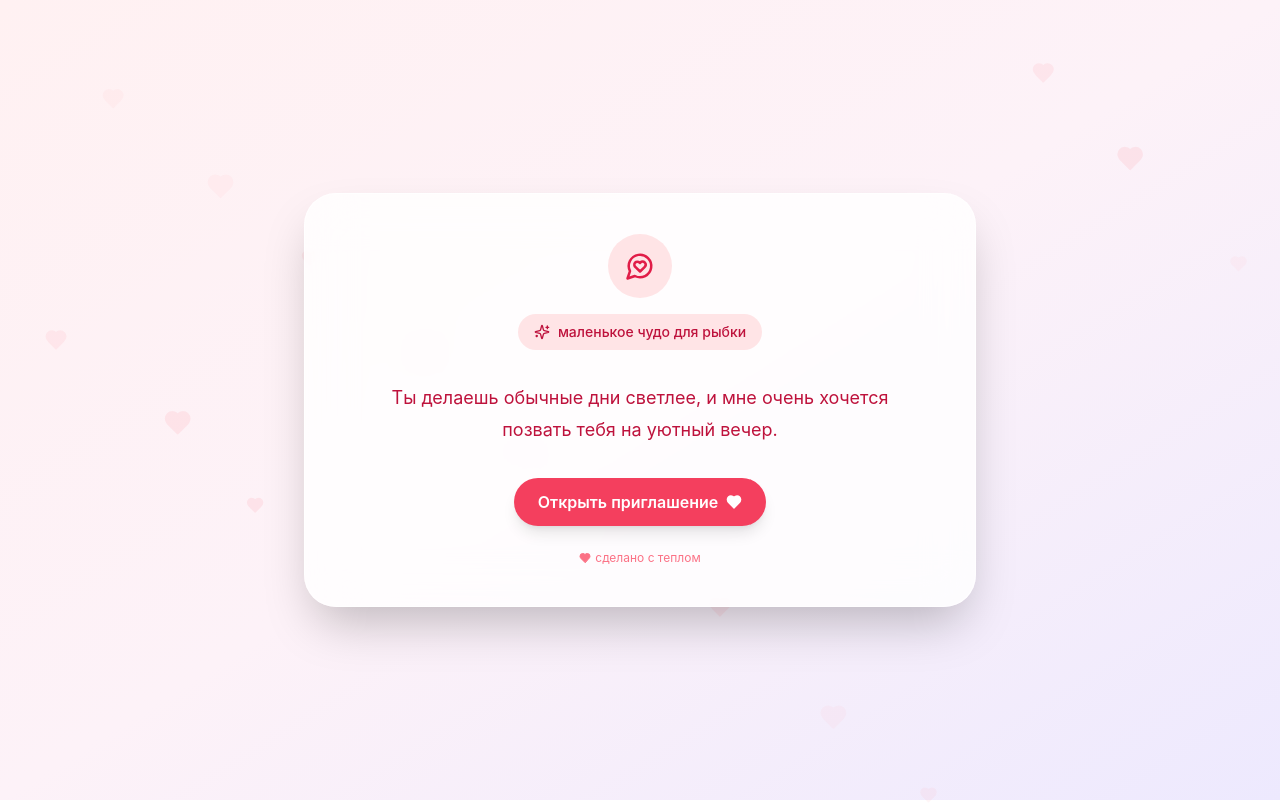
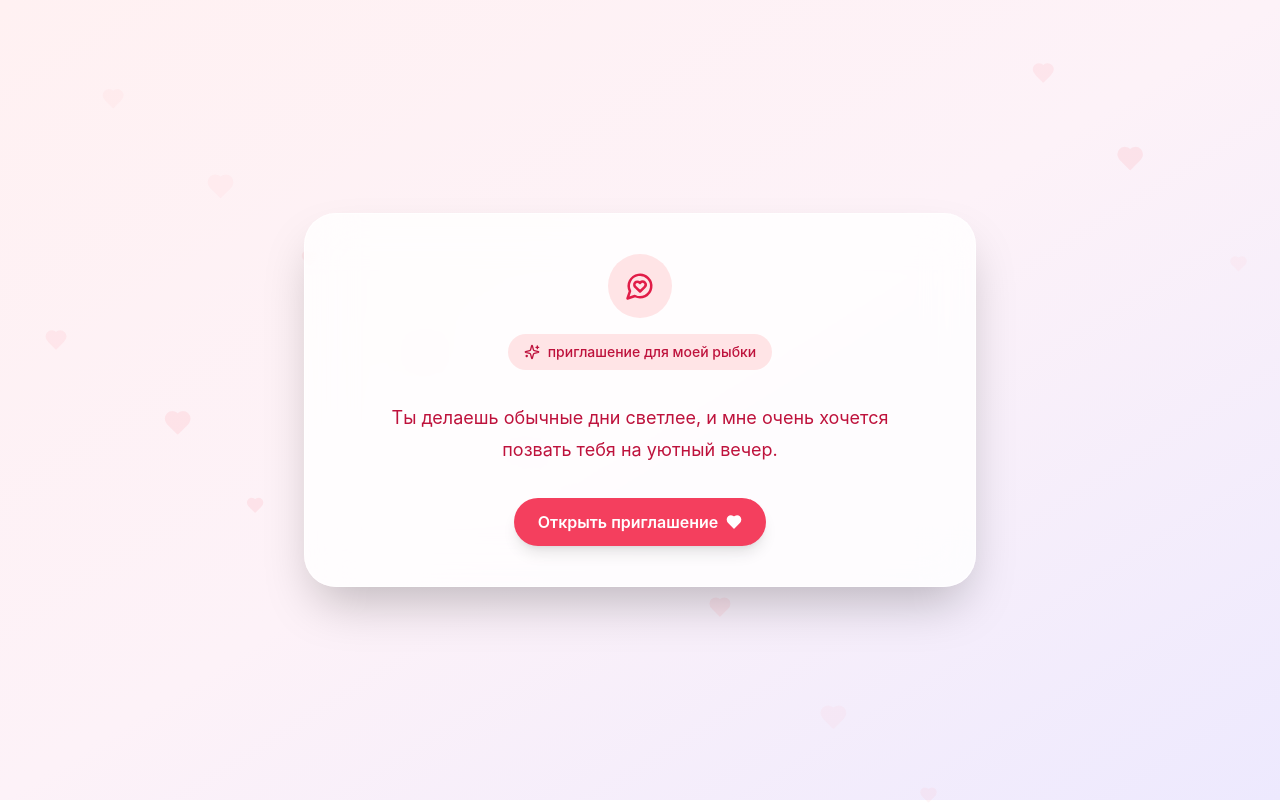
Before and after one commit to Fots2/123123, a React (Vite) app: page / in a window 1280 px wide. Built offline with nearby package versions, Linux system fonts and the light colour scheme.

Commit message:
Add files via upload

```diff
--- a/src/App.jsx
+++ b/src/App.jsx
@@ -156,7 +156,7 @@ export default function App() {
               </div>
               <div className="mb-4 inline-flex items-center gap-2 rounded-full bg-rose-100 px-4 py-2 text-sm font-medium text-rose-700">
                 <Sparkles size={16} />
-                маленькое чудо для рыбки
+                приглашение для моей рыбки
               </div>
               <p className="mx-auto mt-4 max-w-lg text-lg leading-8 text-rose-700">
                 Ты делаешь обычные дни светлее, и мне очень хочется позвать тебя на уютный вечер.
@@ -168,9 +168,6 @@ export default function App() {
                 Открыть приглашение
                 <Heart size={16} fill="currentColor" />
               </button>
-              <p className="mt-6 flex items-center justify-center gap-1 text-xs text-rose-400">
-                <Heart size={12} fill="currentColor" /> сделано с теплом
-              </p>
             </motion.section>
           )}
 
@@ -304,7 +301,6 @@ export default function App() {
                 <div className="rounded-[2rem] border border-white/80 bg-gradient-to-br from-rose-100 via-pink-100 to-violet-100 p-6 shadow-xl sm:p-8">
                   <div className="mb-4 inline-flex items-center gap-2 rounded-full bg-white/75 px-4 py-2 text-sm font-medium text-rose-700 shadow-sm">
                     <Heart size={16} fill="currentColor" />
-                    красивая карточка
                   </div>
 
                   <div className="rounded-[1.75rem] bg-white/80 p-6 shadow-inner">
```
